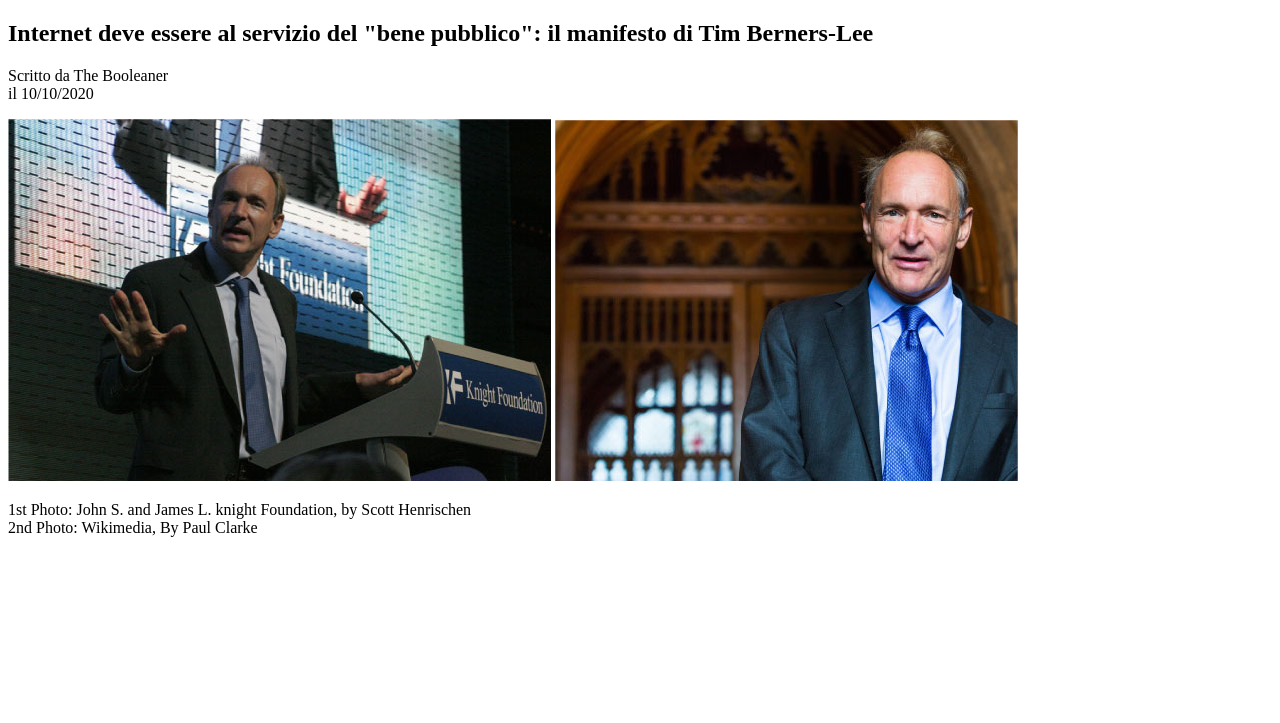
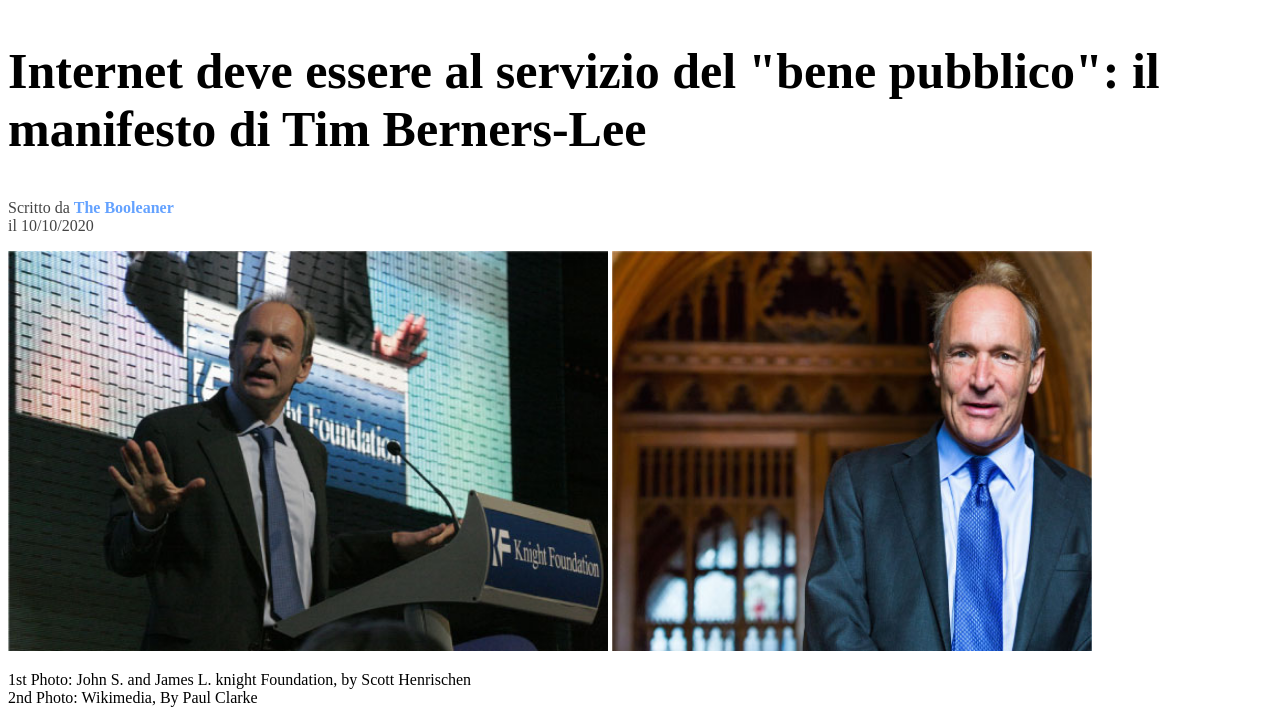
Before and after one commit to giuseppemele94/html-css-booleaner, a plain HTML site: page index.html in a window 1280 px wide. Shown: the part 148-871 px from the top of the page. Before the commit the page ends 800 px from the top, so only its background shows below. Drawn offline with Linux system fonts and the light colour scheme.

Commit message:
style : aggiunto stile section con foto

```diff
--- a/styles/style.css
+++ b/styles/style.css
@@ -15,3 +15,25 @@
     padding-left: 5px;
      height: 60px;
 }
+
+.h1-font {
+    font-size: 50px;
+}
+
+.article-meta {
+    color: #444;
+}
+.author {
+    color:#64a2ff;
+    font-weight: 700;
+}
+
+
+
+.first-photo {
+    width : 600px;
+    height : 400px;
+}
+.second-photo {
+    width : 480px; height : 400px;
+}
```
